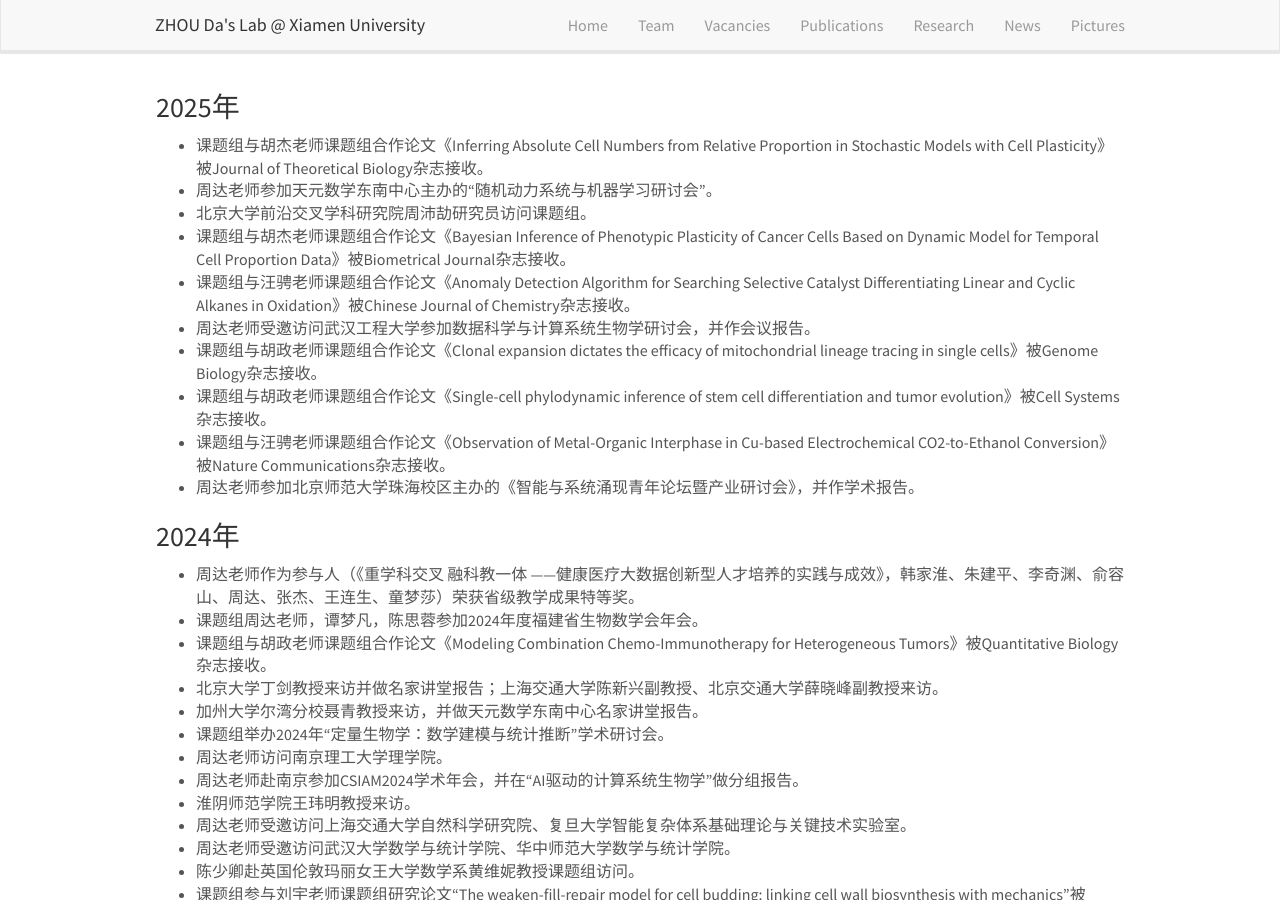
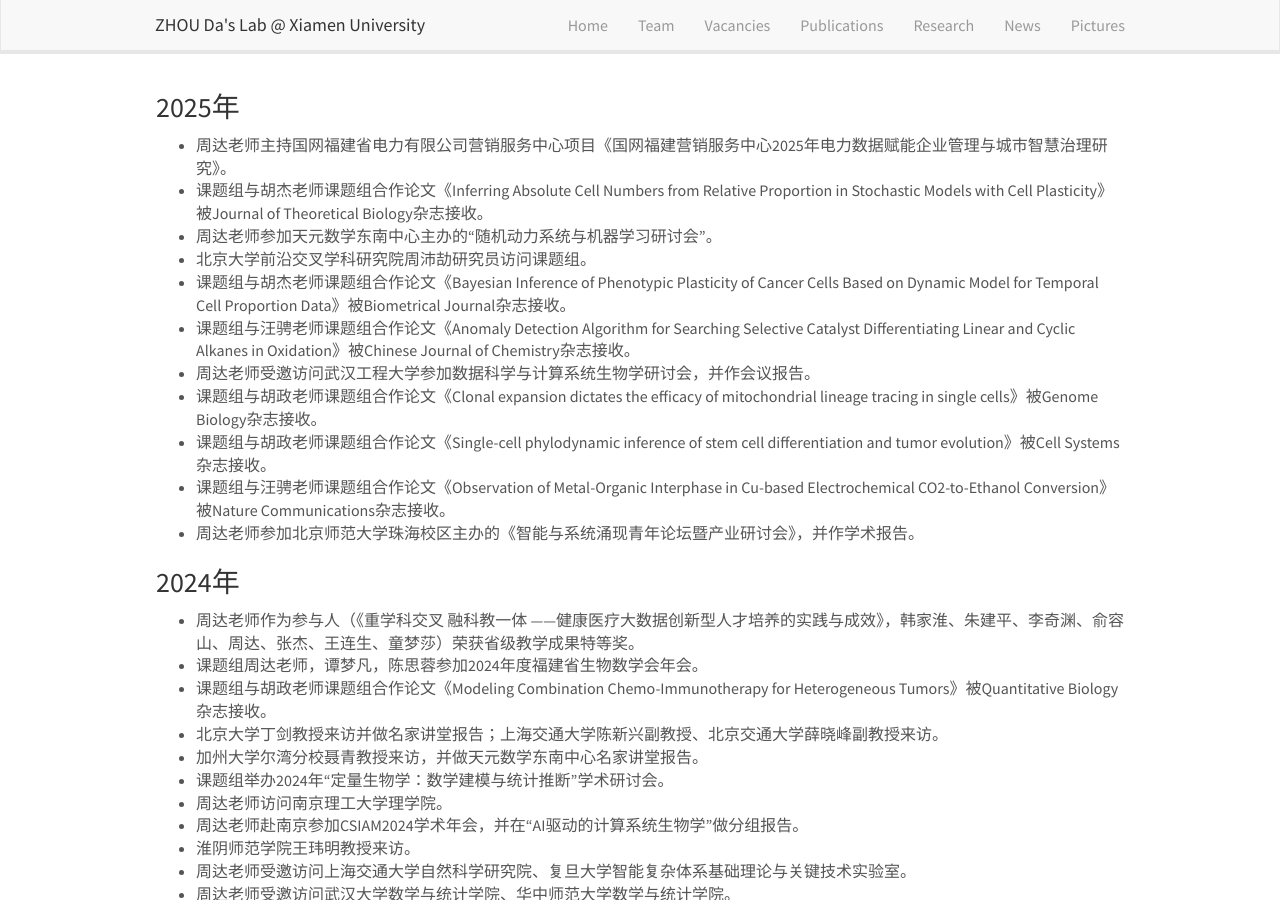
Before and after one commit to ZhouDaLab/zhoudalab.github.io, a Jekyll site: the page built from _pages/news.md, in a window 1280 px wide and 900 px high. Built offline with Jekyll 4.4.1, drawn with Linux system fonts in a browser that asks for light colours; nearby versions of some CDN libraries.

Commit message:
Update news.md

```diff
--- a/_pages/news.md
+++ b/_pages/news.md
@@ -8,6 +8,7 @@ permalink: /news/
 
 ### 2025年
 
+- 周达老师主持国网福建省电力有限公司营销服务中心项目《国网福建营销服务中心2025年电力数据赋能企业管理与城市智慧治理研究》。
 - 课题组与胡杰老师课题组合作论文《Inferring Absolute Cell Numbers from Relative Proportion in Stochastic Models with Cell Plasticity》被Journal of Theoretical Biology杂志接收。
 - 周达老师参加天元数学东南中心主办的“随机动力系统与机器学习研讨会”。
 - 北京大学前沿交叉学科研究院周沛劼研究员访问课题组。
```
